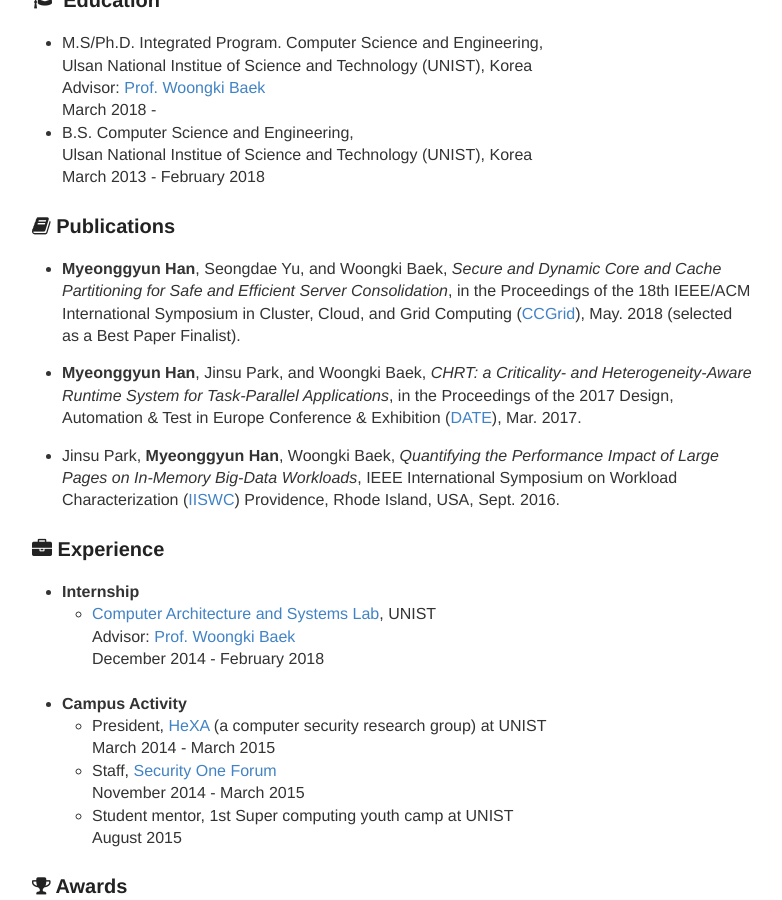
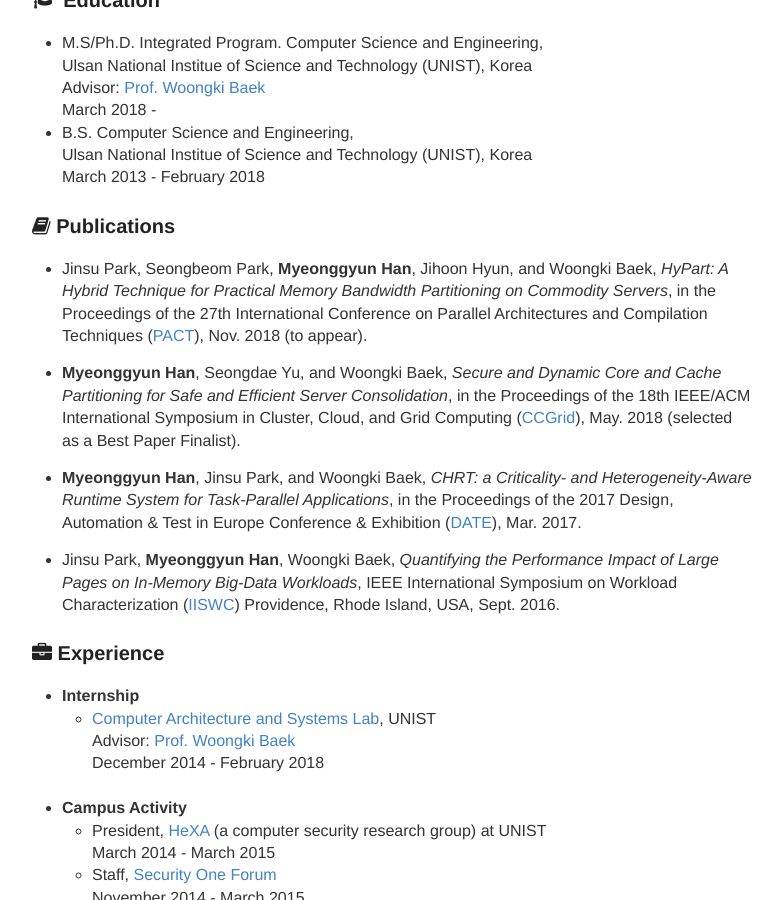
Before and after one commit to myeonggyunhan/myeonggyunhan.github.io, a Jekyll site: the page built from _posts/2018-06-23-Profile.md, in a window 1280 px wide and 900 px high, scrolled down 507 px. Shown: the whole window, without its empty margins (248-1030 px from the left). Built offline with Jekyll 4.4.1, drawn with Linux system fonts in a browser that asks for light colours; nearby versions of some CDN libraries.

Commit message:
Add PACT'18 HyPart

```diff
--- a/_posts/2018-04-17-Profile.md
+++ b/_posts/2018-06-23-Profile.md
@@ -23,6 +23,8 @@ Ulsan, South Korea.
     March 2013 - February 2018
 
 ### <i class="fa fa-book"></i> Publications
+  - Jinsu Park, Seongbeom Park, **Myeonggyun Han**, Jihoon Hyun, and Woongki Baek, *HyPart: A Hybrid Technique for Practical Memory Bandwidth Partitioning on Commodity Servers*, in the Proceedings of the 27th International Conference on Parallel Architectures and Compilation Techniques ([PACT](http://www.pactconf.org/index.php)), Nov. 2018 (to appear).
+
   - **Myeonggyun Han**, Seongdae Yu, and Woongki Baek, *Secure and Dynamic Core and Cache Partitioning for Safe and Efficient Server Consolidation*, in the Proceedings of the 18th IEEE/ACM International Symposium in Cluster, Cloud, and Grid Computing ([CCGrid](https://ccgrid2018.seas.gwu.edu/)), May. 2018 (selected as a Best Paper Finalist).
 
   - **Myeonggyun Han**, Jinsu Park, and Woongki Baek, *CHRT: a Criticality- and Heterogeneity-Aware Runtime System for Task-Parallel Applications*, in the Proceedings of the 2017 Design, Automation & Test in Europe Conference & Exhibition ([DATE](https://www.date-conference.com/date17/)), Mar. 2017.
```
Also changed, not shown: README.md.
